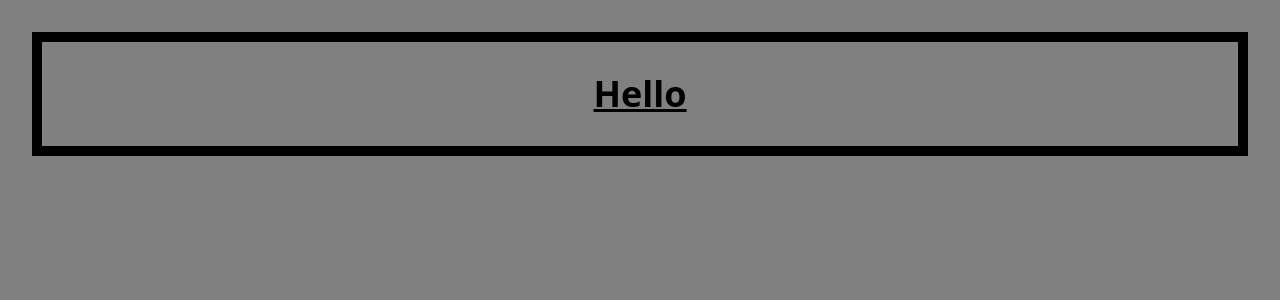
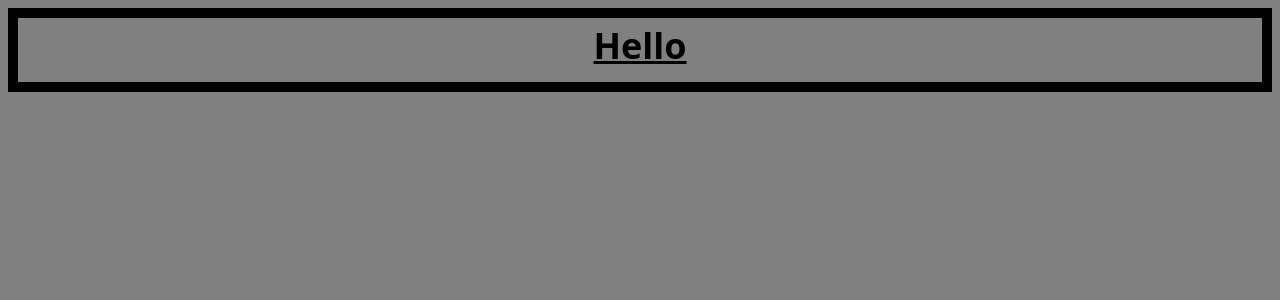
Before and after one commit to Eran2001/dp-react-course, a React (Vite) app: page / in a window 1280 px wide. Shown: the top 300 px of the page. Built offline with nearby package versions, Linux system fonts and the light colour scheme.

Commit message:
remove * styling

```diff
--- a/src/index.css
+++ b/src/index.css
@@ -1,16 +1,5 @@
 @import "tailwindcss";
-
-* {
-  margin: 0;
-  padding: 0;
-  box-sizing: border-box;
-}
 
 html {
   background-color: grey;
 }
-
-h1 {
-  margin: 2rem;
-  padding: 2rem;
-}
```
